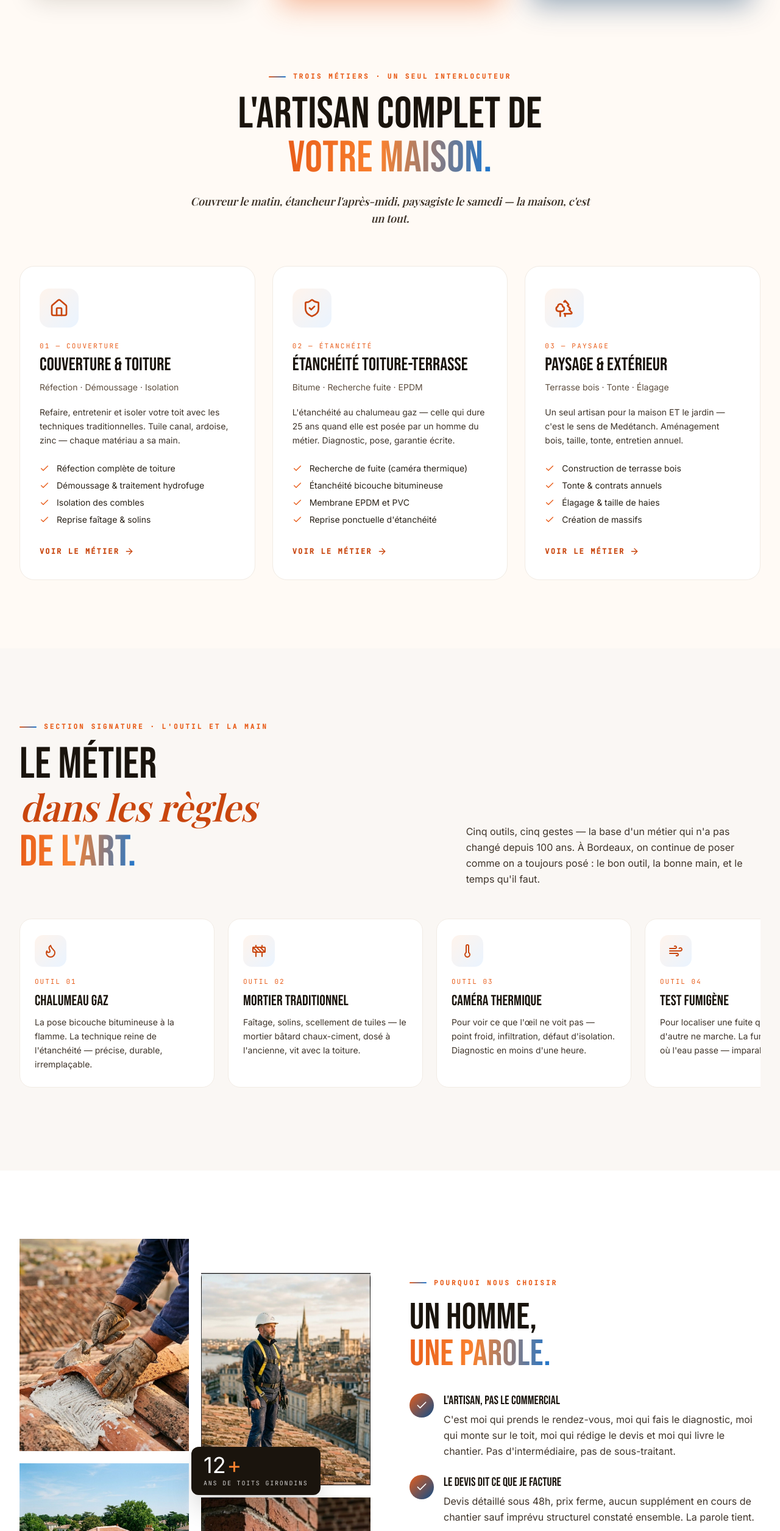
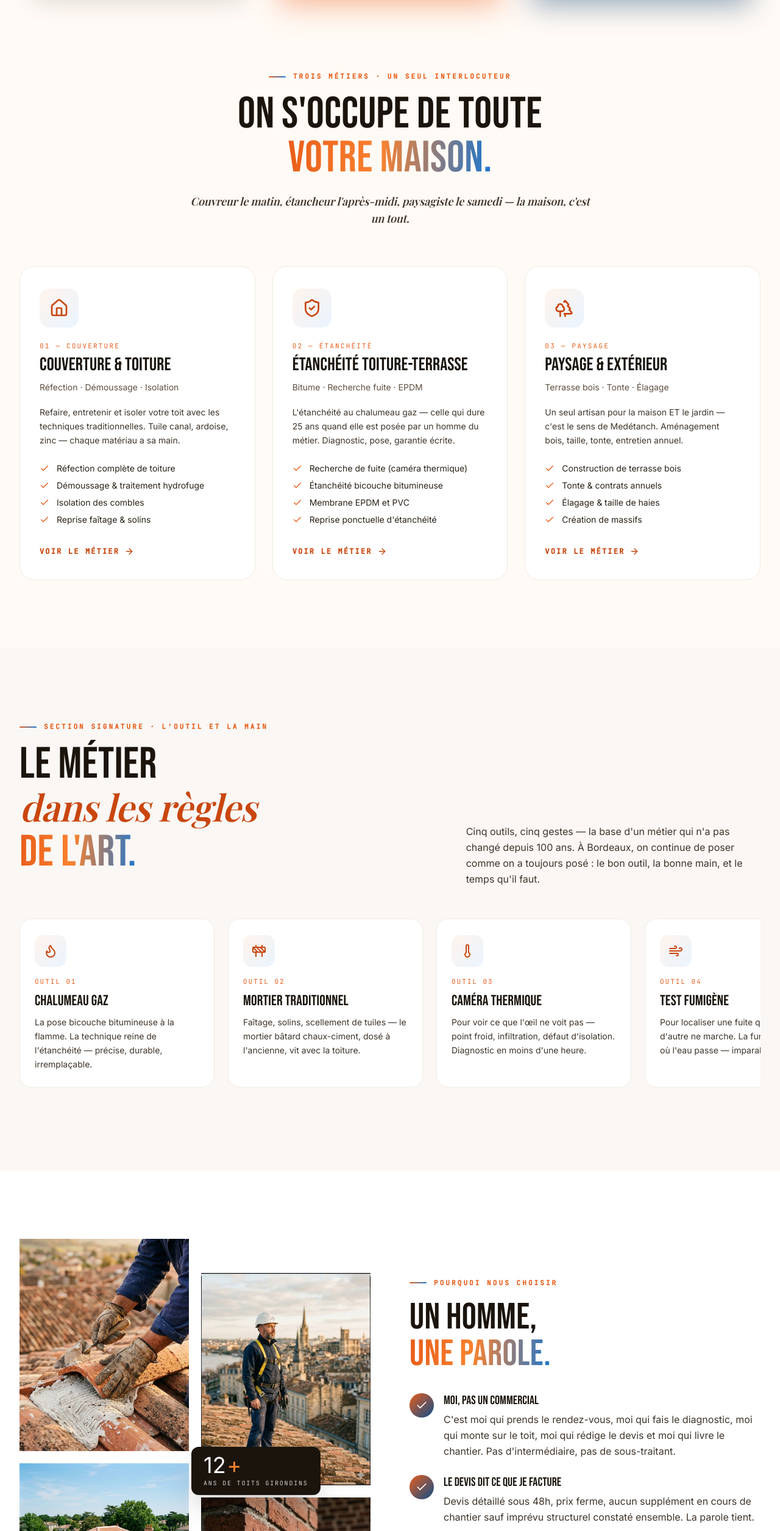
Before and after one commit to mouradlatreche44/medetanch-bordeaux, a website: page index.html in a window 1280 px wide. Shown: the part 1287-3797 px from the top of the page at 61% size. Drawn offline with nearby package versions, Linux system fonts and the light colour scheme.

Commit message:
Reformulation 1ère personne : 'L'artisan répond' → 'On répond', 'L'artisan complet de votre maison' → 'On s'occupe de toute votre maison', 'L'artisan, pas le commercial' → 'Moi, pas un commercial'

```diff
--- a/index.html
+++ b/index.html
@@ -491,7 +491,7 @@
   <div class="max-w-7xl mx-auto px-4 sm:px-6 lg:px-8">
     <div class="text-center mb-16 reveal">
       <div class="section-label justify-center">Trois métiers · Un seul interlocuteur</div>
-      <h2 class="text-ink-800 text-5xl sm:text-6xl lg:text-7xl mb-5 leading-[0.95]">L'artisan complet de<br class="hidden sm:block"/> <span class="text-gradient-logo">votre maison.</span></h2>
+      <h2 class="text-ink-800 text-5xl sm:text-6xl lg:text-7xl mb-5 leading-[0.95]">On s'occupe de toute<br class="hidden sm:block"/> <span class="text-gradient-logo">votre maison.</span></h2>
       <p class="text-ink-600 max-w-2xl mx-auto font-serif-h italic text-lg">Couvreur le matin, étancheur l'après-midi, paysagiste le samedi — la maison, c'est un tout.</p>
     </div>
 
@@ -645,7 +645,7 @@
             <i data-lucide="check" class="w-5 h-5 text-white"></i>
           </div>
           <div>
-            <h3 class="text-xl text-ink-800 mb-1">L'artisan, pas le commercial</h3>
+            <h3 class="text-xl text-ink-800 mb-1">Moi, pas un commercial</h3>
             <p class="text-ink-600 text-base leading-relaxed">
               C'est moi qui prends le rendez-vous, moi qui fais le diagnostic, moi qui monte sur le toit, moi qui rédige le devis et moi qui livre le chantier. Pas d'intermédiaire, pas de sous-traitant.
             </p>
```
Also changed, not shown: contact.html (+1 -1 lines).
